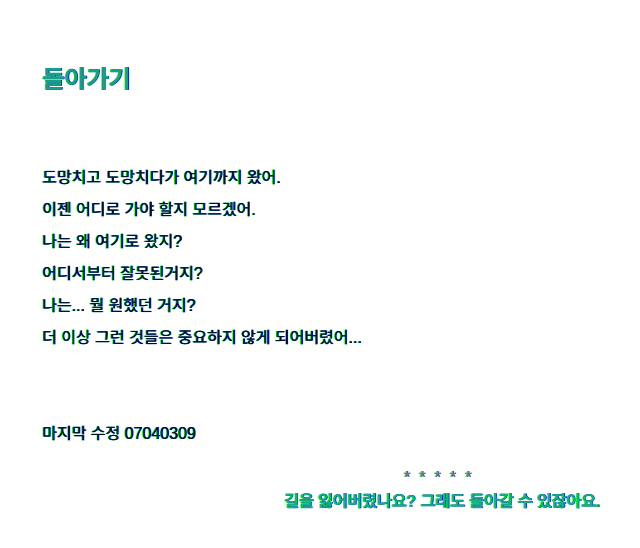
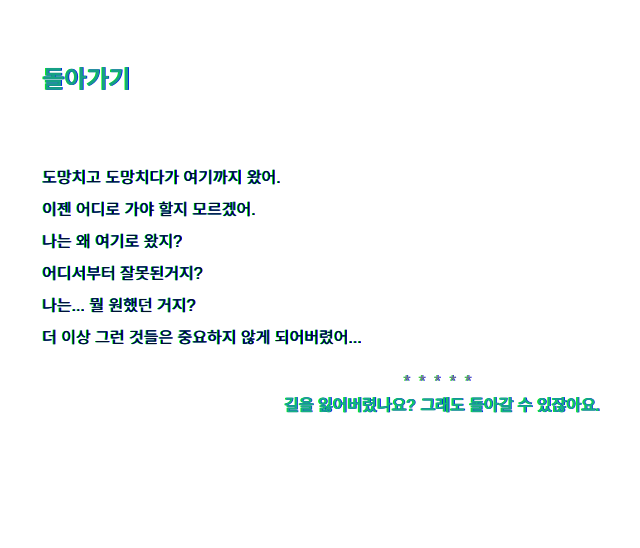
Before and after one commit to seil0224/seil0224.github.io, a Jekyll site: the page built from lost.md, in a window 1280 px wide. Shown: the top 548 px of the page, without its empty margins (198-838 px from the left). Built offline with Jekyll 4.4.1, drawn with Linux system fonts in a browser that asks for light colours; some web fonts are replaced.

Commit message:
Update lost.md

```diff
--- a/lost.md
+++ b/lost.md
@@ -10,8 +10,7 @@ sitemap:
 나는 왜 여기로 왔지? <br>
 어디서부터 잘못된거지? <br>
 나는... 뭘 원했던 거지? <br>
-더 이상 그런 것들은 중요하지 않게 되어버렸어...<br> <br>
-<br> 마지막 수정 07040309
+더 이상 그런 것들은 중요하지 않게 되어버렸어...<br>
 </p>
 
 
```
